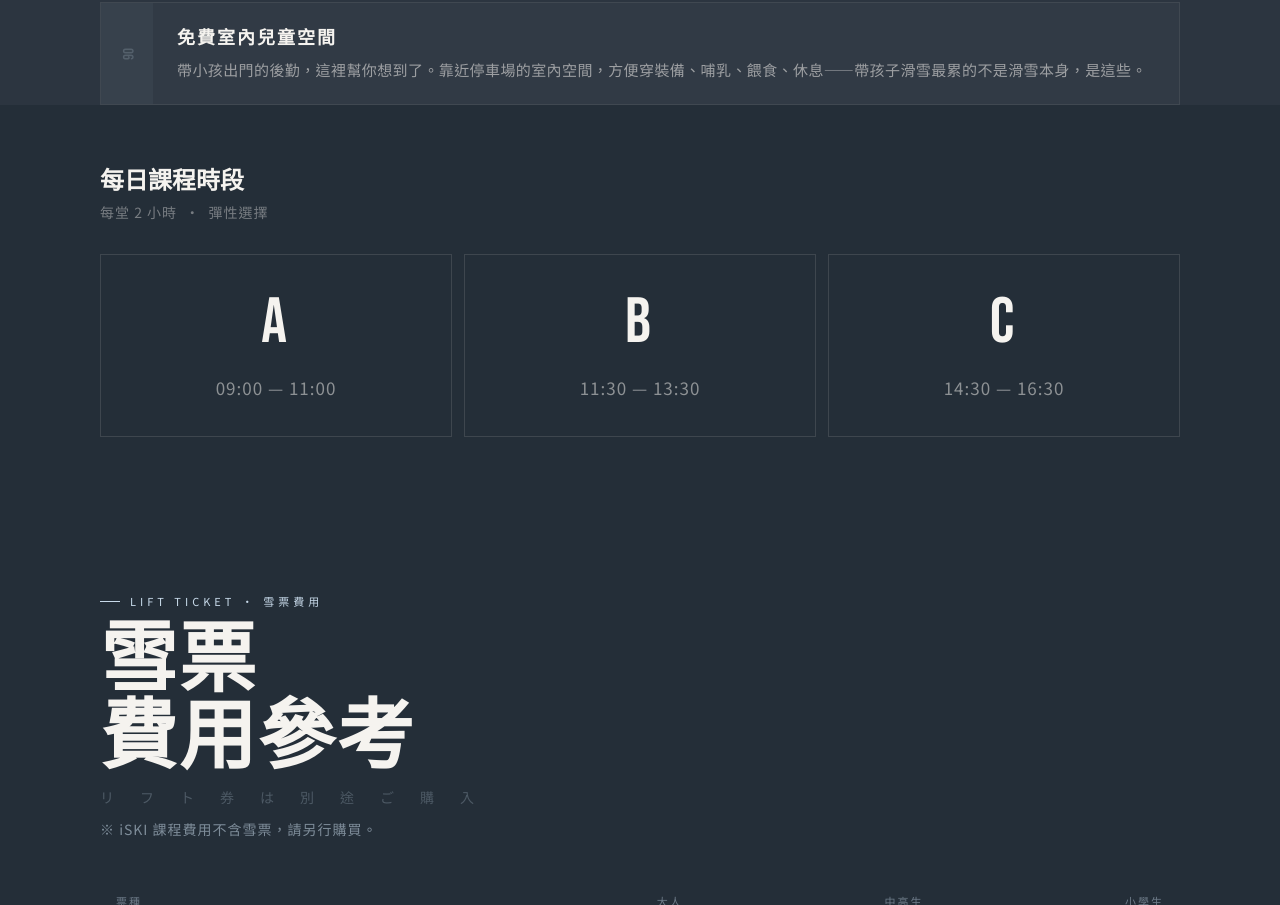
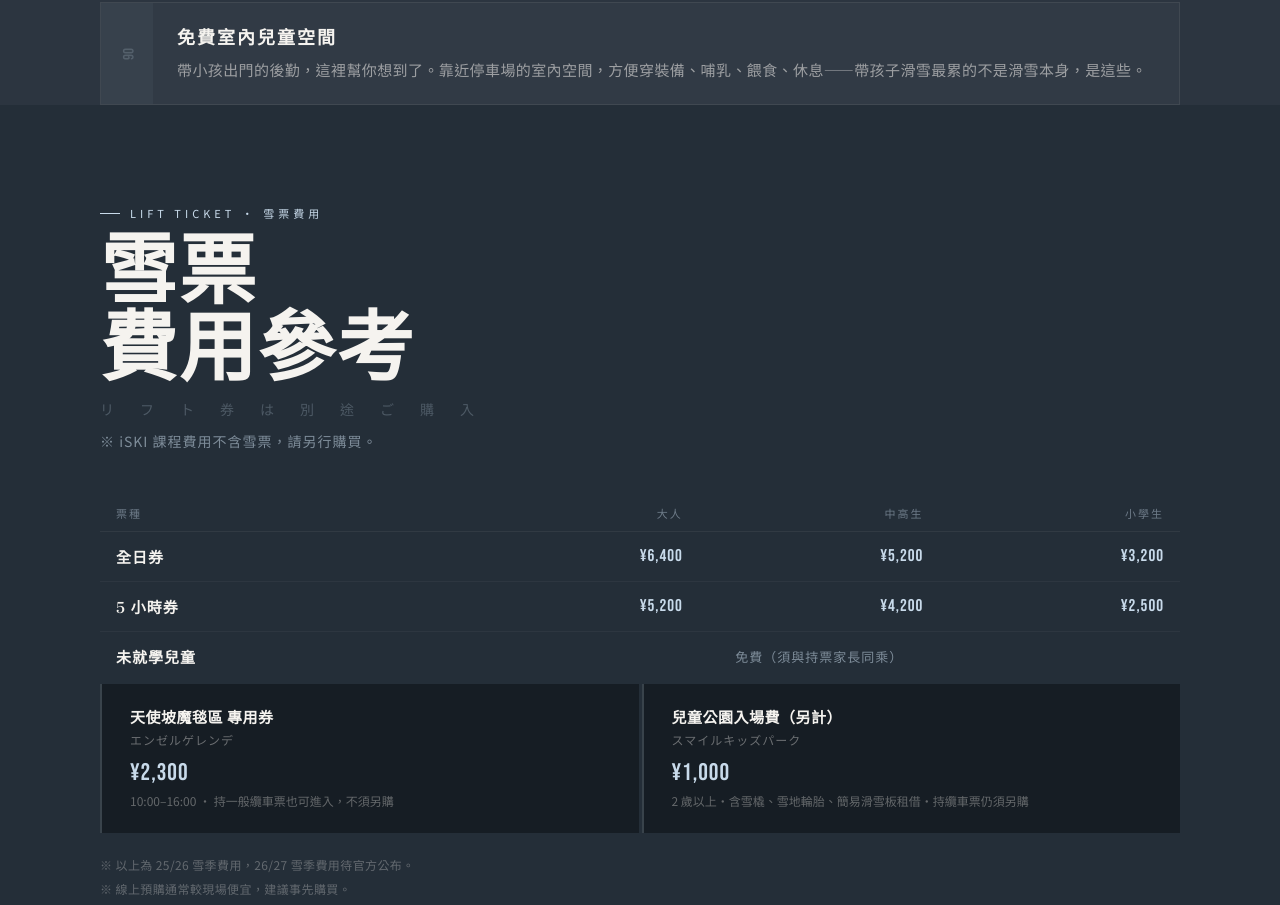
Before and after one commit to lynnhu822-coder/yuzawa-nakazato, a plain HTML site: page index.html in a window 1280 px wide. Shown: the part 3994-4899 px from the top of the page. Drawn offline with Linux system fonts and the light colour scheme; no server answers.

Commit message:
Add files via upload

```diff
--- a/index.html
+++ b/index.html
@@ -728,45 +728,6 @@ body{padding-bottom:58px;}
   </div>
 </div>
 
-<!-- GALLERY -->
-<style>
-.schedule-section{background:var(--ink-mid);padding:56px 0;}
-.schedule-inner{max-width:1200px;margin:0 auto;padding:0 60px;}
-.sched-heading{font-size:clamp(18px,2.5vw,24px);font-weight:700;color:var(--snow);margin-bottom:6px;}
-.sched-sub{font-size:14px;color:rgba(245,243,239,.4);letter-spacing:1px;margin-bottom:32px;}
-.schedule-grid{display:grid;grid-template-columns:1fr 1fr 1fr;gap:12px;}
-.sched-block{border:1px solid rgba(245,243,239,.12);padding:36px 20px;text-align:center;}
-.sched-letter{font-family:'Bebas Neue',sans-serif;font-size:clamp(40px,5vw,64px);letter-spacing:4px;color:var(--snow);line-height:1;margin-bottom:20px;}
-.sched-time{font-size:clamp(13px,1.6vw,17px);color:rgba(245,243,239,.5);letter-spacing:1px;}
-@media(max-width:768px){
-  .schedule-inner{padding:0 24px;}
-  .schedule-grid{gap:8px;}
-  .sched-block{padding:24px 12px;}
-}
-</style>
-<div class="schedule-section">
-  <div class="schedule-inner">
-    <div class="reveal">
-      <p class="sched-heading">每日課程時段</p>
-      <p class="sched-sub">每堂 2 小時 &nbsp;·&nbsp; 彈性選擇</p>
-    </div>
-    <div class="schedule-grid reveal rd1">
-      <div class="sched-block">
-        <div class="sched-letter">A</div>
-        <div class="sched-time">09:00 — 11:00</div>
-      </div>
-      <div class="sched-block">
-        <div class="sched-letter">B</div>
-        <div class="sched-time">11:30 — 13:30</div>
-      </div>
-      <div class="sched-block">
-        <div class="sched-letter">C</div>
-        <div class="sched-time">14:30 — 16:30</div>
-      </div>
-    </div>
-  </div>
-</div>
-
 <!-- 雪票費用 -->
 <div class="section section-alt">
   <div class="inner">
```
